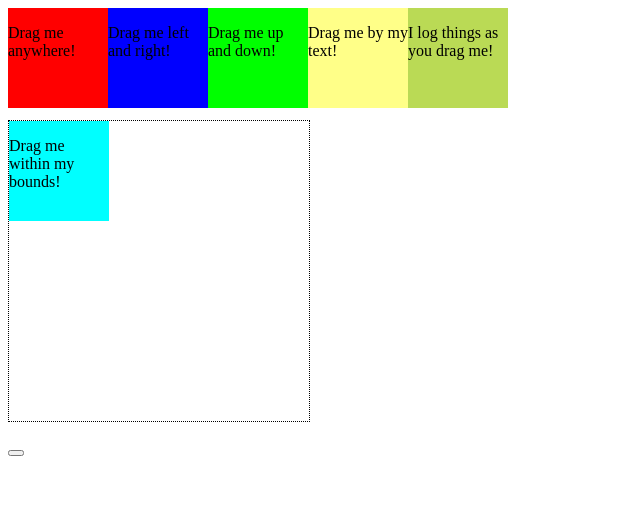
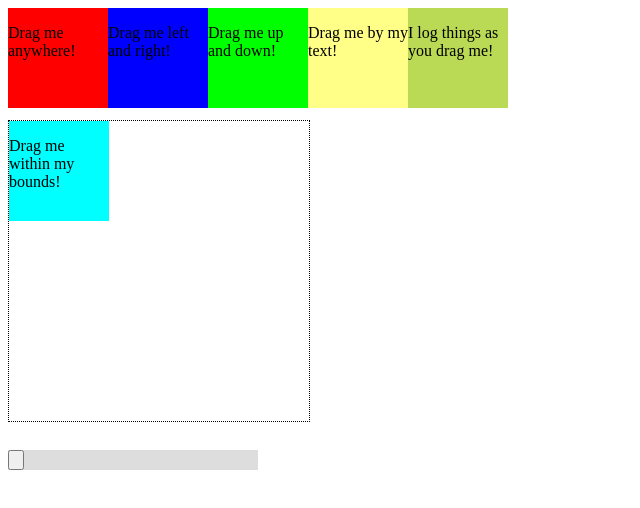
Before and after one commit to jeremyckahn/dragon, a plain HTML site: page index.html in a window 1280 px wide. Shown: the whole page, without its empty margins (0-640 px from the left). Drawn offline with Linux system fonts and the light colour scheme.

Commit message:
Added slider CSS.

```diff
--- a/index.html
+++ b/index.html
@@ -5,6 +5,7 @@
   <script src="lib/jquery.js"></script>
   <script src="src/jquery.dragon.js"></script>
   <script src="src/jquery.dragon-slider.js"></script>
+  <link rel="stylesheet" href="src/css/jquery.dragon-slider.css" type="text/css" />
   <style>
     .dragon {
       float: left;
--- /dev/null
+++ b/src/css/jquery.dragon-slider.css
@@ -0,0 +1,11 @@
+.dragon-slider {
+  background: #ddd;
+}
+
+  .dragon-slider,
+  .dragon-slider-handle {
+    height: 20px;
+  }
+
+  .dragon-slider-handle {
+  }
--- a/src/jquery.dragon-slider.js
+++ b/src/jquery.dragon-slider.js
@@ -32,8 +32,10 @@
     $els.each(function (i, el) {
       var $el = $(el);
       var $handle = createDragHandle($el);
-      $el.addClass('dragon-slider');
-      $el.append($handle);
+      $el
+        .addClass('dragon-slider')
+        .width(opts.width)
+        .append($handle);
     });
   }
 
```
